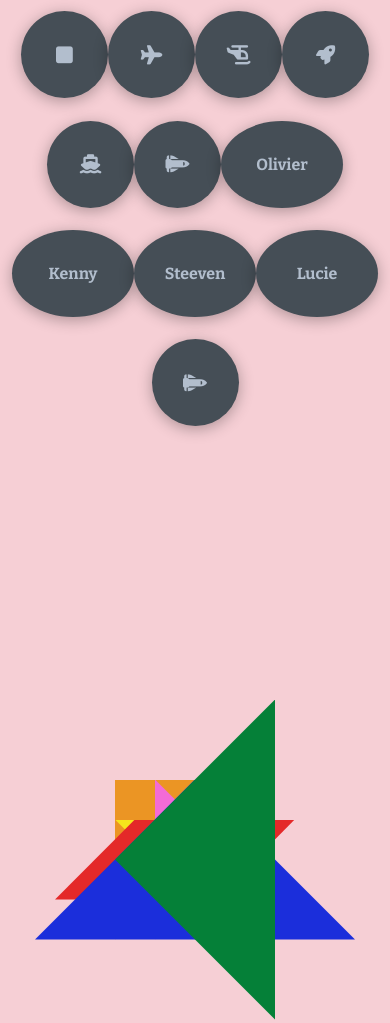
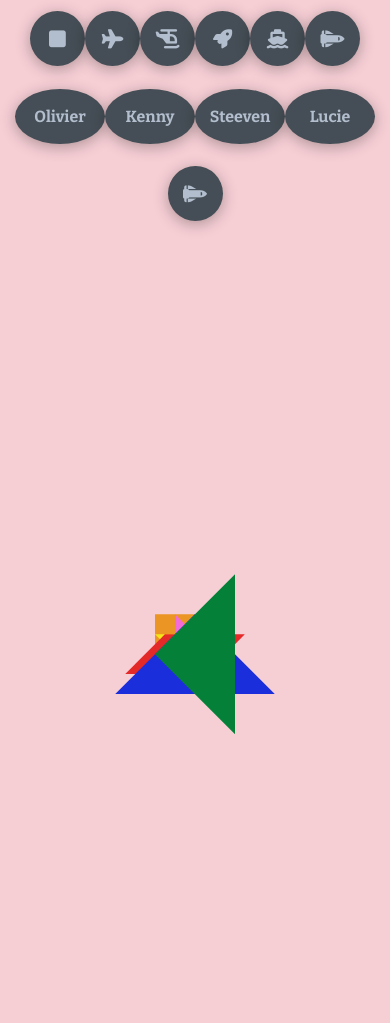
Before and after one commit to Dev-waves/Group-Lucy, a plain HTML site: page index.html in a window 390 px wide. Drawn offline with nearby package versions, Linux system fonts and the light colour scheme.

Commit message:
Modif figures bravo

```diff
--- a/css/figures.css
+++ b/css/figures.css
@@ -1,7 +1,7 @@
 *,
 *::before,
 *::after {
-  /* box-sizing: border-box; */
+box-sizing: border-box;
 }
 
 body {
@@ -177,8 +177,53 @@ body {
   font-weight: bold;
 }
 
-@media (min-width: 1250px) {
+@media (max-width: 1250px) {
   element.style {
     width: 1000px;
 }
+#bigGreen-Triangle {
+  width: 5em;
+  height: 10em;
+  clip-path: polygon(0% 50%, 100% 0%, 100% 100%);
+  background-color: #058038;
 }
+#bigBlue-Triangle {
+  width: 10em;
+  height: 5em;
+  clip-path: polygon(50% 0%, 100% 100%, 0% 100%);
+  background-color: #1b2edb;
+}
+
+#pink-Triangle {
+  width: 2.5em;
+  height: 5em;
+  clip-path: polygon(0% 0%, 100% 50%, 0% 100%);
+  background-color: #f36bd6;
+}
+#orange-Triangle {
+  width: 5em;
+  height: 5em;
+  clip-path: polygon(0% 0%, 100% 0%, 0% 100%);
+  background-color: #eb9524;
+}
+#purple-Square {
+  width: 5em;
+  height: 5em;
+  clip-path: polygon(50% 0%, 100% 50%, 50% 100%, 0% 50%);
+  background-color: #a42add;
+}
+
+#red-Parallelogram {
+  width: 8.75em;
+  height: 2.5em;
+  clip-path: polygon(28.5% 0%, 85.6% 0%, 57.5% 100%, 0% 100%);
+  background-color: #e42929;
+}
+#yellow-Triangle {
+  width: 5em;
+  height: 2.5em;
+  clip-path: polygon(0% 0%, 100% 0%, 50% 100%);
+  background-color: #f5e61c;
+}
+
+}
```
